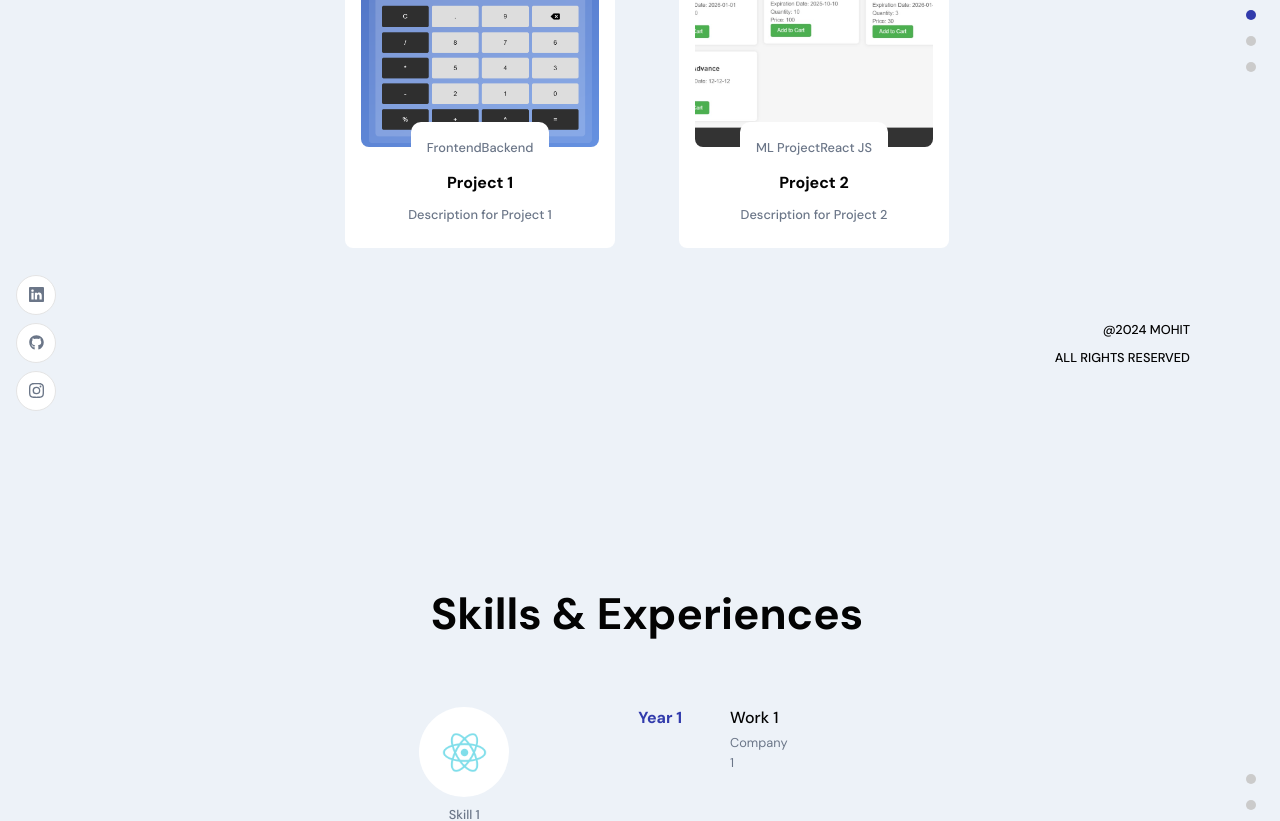
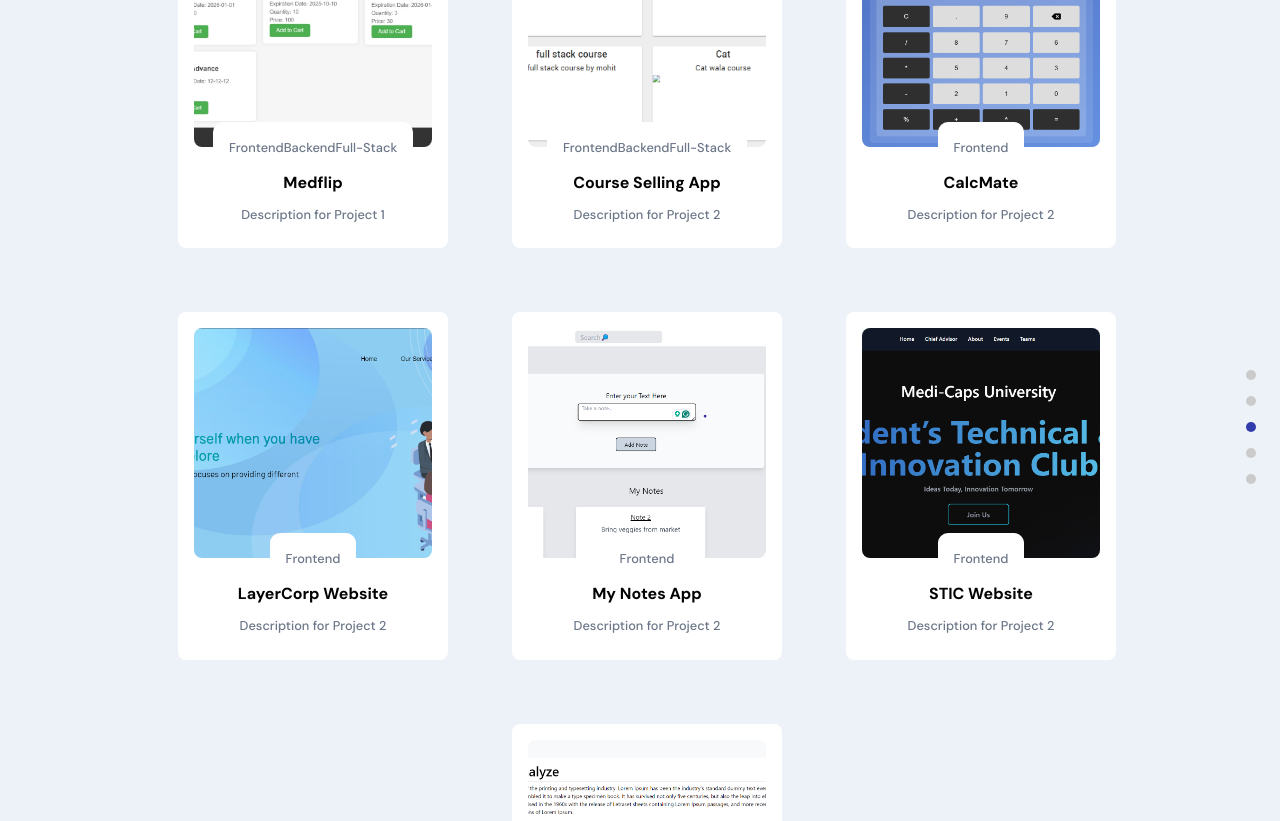
Before and after one commit to MohitNamdev22/Mohit-Portfolio-App, a React (Create React App) app: page / in a window 1280 px wide. Shown: the part 2000-2821 px from the top of the page. Built offline with nearby package versions, Linux system fonts and the light colour scheme.

Commit message:
added new projects

```diff
--- a/src/containers/Work/Work.jsx
+++ b/src/containers/Work/Work.jsx
@@ -9,20 +9,60 @@
 // Define a local array for works
 const works = [
   {
-    title: 'Project 1',
+    title: 'Medflip',
     description: 'Description for Project 1',
-    imgUrl: images.calcmate,
+    imgUrl: images.medflip,
     projectLink: 'link_to_project1',
     codeLink: 'link_to_code1',
-    tags: ['Frontend', 'Backend']
+    tags: ['Frontend', 'Backend', 'Full-Stack']
   },
   {
-    title: 'Project 2',
+    title: 'Course Selling App',
     description: 'Description for Project 2',
-    imgUrl: images.medflip,
+    imgUrl: images.course,
     projectLink: 'www.google.com',
     codeLink: 'link_to_code2',
-    tags: ['ML Project', 'React JS']
+    tags: ['Frontend', 'Backend', 'Full-Stack']
+  },
+  {
+    title: 'CalcMate',
+    description: 'Description for Project 2',
+    imgUrl: images.calcmate,
+    projectLink: 'www.google.com',
+    codeLink: 'link_to_code2',
+    tags: ['Frontend']
+  },
+  {
+    title: 'LayerCorp Website',
+    description: 'Description for Project 2',
+    imgUrl: images.layercorp,
+    projectLink: 'www.google.com',
+    codeLink: 'link_to_code2',
+    tags: ['Frontend']
+  },
+  {
+    title: 'My Notes App',
+    description: 'Description for Project 2',
+    imgUrl: images.mynotes,
+    projectLink: 'www.google.com',
+    codeLink: 'link_to_code2',
+    tags: ['Frontend']
+  },
+  {
+    title: 'STIC Website',
+    description: 'Description for Project 2',
+    imgUrl: images.STIC,
+    projectLink: 'www.google.com',
+    codeLink: 'link_to_code2',
+    tags: ['Frontend']
+  },
+  {
+    title: 'Text Analyzer Tool',
+    description: 'Description for Project 2',
+    imgUrl: images.textanalyser,
+    projectLink: 'www.google.com',
+    codeLink: 'link_to_code2',
+    tags: ['Frontend']
   },
   // Add more works as needed
 ];
```
